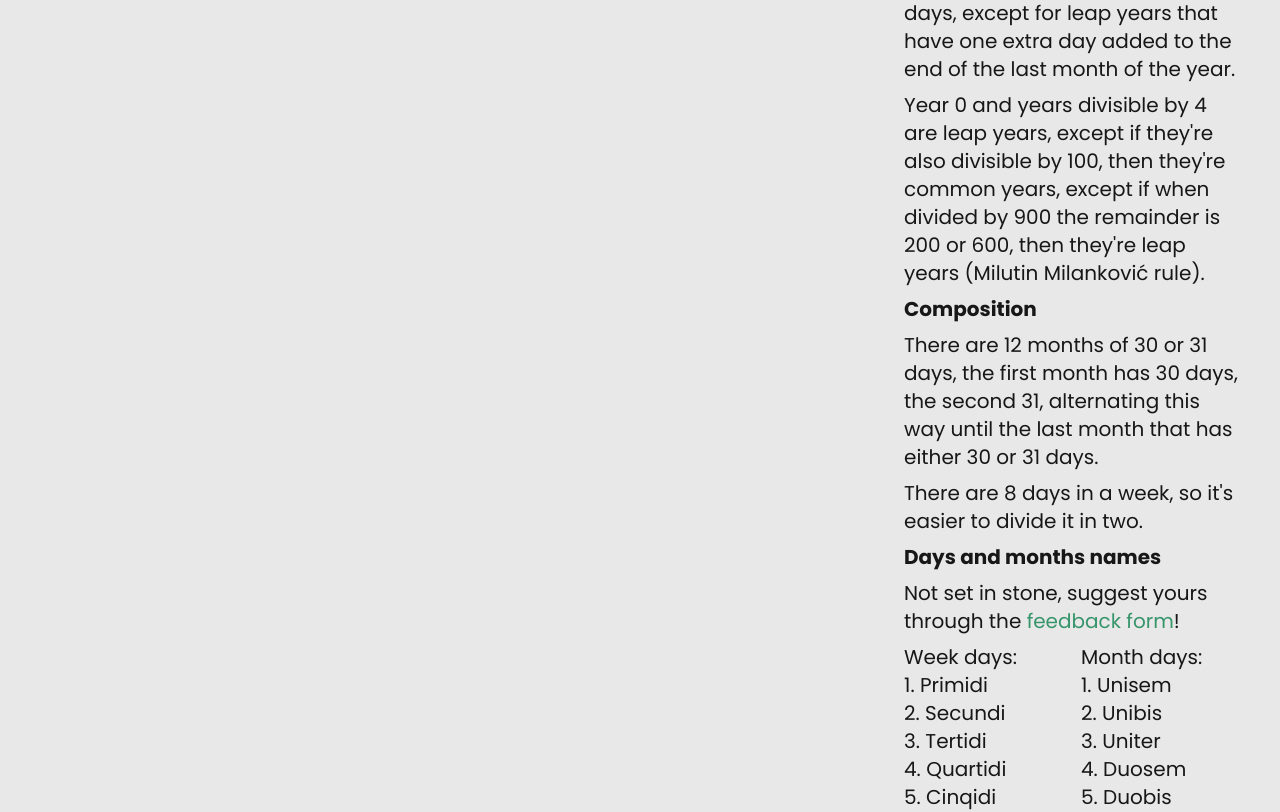
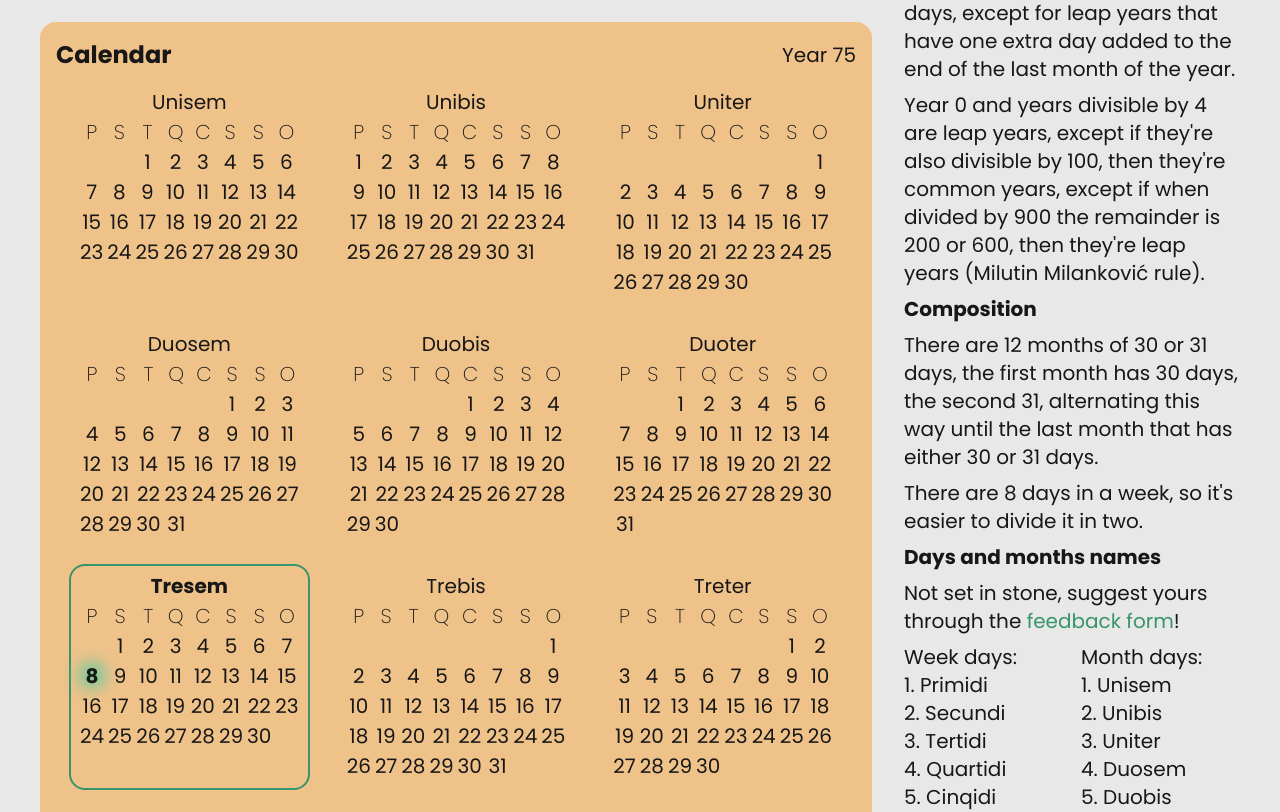
Before and after one commit to emnificent/lenorian, a SvelteKit app: page / in a window 1280 px wide. Shown: the part 395-1207 px from the top of the page. Built offline with nearby package versions, Linux system fonts and the light colour scheme.

Commit message:
feat: add calendar to home page

```diff
--- /dev/null
+++ b/src/components/Calendar.svelte
@@ -0,0 +1,175 @@
+<script>
+	import { onMount } from "svelte";
+
+  let calendar;
+  onMount(async () => {
+    const response = await fetch('/api/calendar');
+    calendar = await response.json();
+  });
+</script>
+
+<article>
+  <div class="header">
+    <h2>Calendar</h2>
+    <p>Year {calendar?.body.year.value} {calendar?.body.year.leapYear ? '(leap)': ''}</p>
+  </div>
+
+  <div class="calendar">
+    { #if calendar?.body }
+      { #each calendar.body.months as monthContainer }
+        <section class="{ monthContainer.month.current ? 'current' : '' }">
+          <h3>{ monthContainer.month.name }</h3>
+          <table>
+            <thead>
+              <th>P</th>
+              <th>S</th>
+              <th>T</th>
+              <th>Q</th>
+              <th>C</th>
+              <th>S</th>
+              <th>S</th>
+              <th>O</th>
+            </thead>
+            <tr>
+              { #each Array.from({ length: monthContainer.monthDays[0].weekday.index }) as empty }
+                <td></td>
+              { /each }
+              { #each Array.from({ length: 8 - monthContainer.monthDays[0].weekday.index }, (value, index) => index) as index }
+                <td class="{ monthContainer.monthDays[0 + index].day.current ? 'current' : '' }">
+                  { monthContainer.monthDays[0 + index].day.value }
+                </td>
+              { /each }
+            </tr>
+            <tr>
+              { #each Array.from({ length: 8 }, (value, index) => index) as index }
+                <td class="{ monthContainer.monthDays[(8 - monthContainer.monthDays[0].weekday.index) + index].day.current ? 'current' : '' }">
+                  { monthContainer.monthDays[(8 - monthContainer.monthDays[0].weekday.index) + index].day.value }
+                </td>
+              { /each }
+            </tr>
+            <tr>
+              { #each Array.from({ length: 8 }, (value, index) => index) as index }
+                <td class="{ monthContainer.monthDays[(16 - monthContainer.monthDays[0].weekday.index) + index].day.current ? 'current' : '' }">
+                  { monthContainer.monthDays[(16 - monthContainer.monthDays[0].weekday.index) + index].day.value }
+                </td>
+              { /each }
+            </tr>
+            <tr>
+              { #each Array.from({ length: 8 }, (value, index) => index) as index }
+                <td class="{ monthContainer.monthDays[(24 - monthContainer.monthDays[0].weekday.index) + index]?.day.current ? 'current' : '' }">{
+                  monthContainer.monthDays[(24 - monthContainer.monthDays[0].weekday.index) + index]
+                    ? monthContainer.monthDays[(24 - monthContainer.monthDays[0].weekday.index) + index]?.day.value
+                    : ''
+                }</td>
+              { /each }
+            </tr>
+            <tr>
+              { #each Array.from({ length: 8 }, (value, index) => index) as index }
+                <td class="{ monthContainer.monthDays[(32 - monthContainer.monthDays[0].weekday.index) + index]?.day.current ? 'current' : '' }">{
+                  monthContainer.monthDays[(32 - monthContainer.monthDays[0].weekday.index) + index]
+                    ? monthContainer.monthDays[(32 - monthContainer.monthDays[0].weekday.index) + index]?.day.value
+                    : ''
+                }</td>
+              { /each }
+            </tr>
+          </table>
+        </section>
+      { /each }
+    { /if }
+  </div>
+</article>
+
+<style lang="scss">
+  article {
+    background-color: var(--c-primary--light);
+    padding: 1rem;
+    border-radius: 1rem;
+    position: relative;
+
+    @media (prefers-color-scheme: dark) {
+      background-color: var(--c-primary--dark);
+    }
+
+    & h2 {
+      font-size: calc(var(--fs-title--small) * 1rem);
+      font-weight: var(--fw--bold);
+    }
+
+    & .header {
+      display: flex;
+      justify-content: space-between;
+      align-items: center;
+    }
+  }
+
+  .calendar {
+    display: grid;
+    grid-template: auto / 1fr;
+    gap: 1rem;
+    justify-items: center;
+    padding: 0.5rem;
+
+    @media screen and (width >= 768px) {
+      grid-template: auto / repeat(2, 1fr);
+    }
+
+    @media screen and (width >= 1200px) {
+      grid-template: auto / repeat(3, 1fr);
+    }
+
+    & section {
+      padding: 0.5rem;
+      border-radius: 1rem;
+
+      &.current {
+        box-shadow: inset 0 0 0 0.125rem var(--c-secondary--dark);
+
+        & h3 {
+          font-weight: var(--fw--bold);
+        }
+      }
+    }
+
+    & h3 {
+      text-align: center;
+    }
+
+    & th,
+    & td {
+      padding-inline: 1px;
+    }
+
+    & th {
+      font-weight: var(--fw--light);
+    }
+
+    & td {
+      text-align: center;
+
+      &.current {
+        font-weight: var(--fw--bold);
+        position: relative;
+        z-index: 0;
+
+        &::before {
+          content: '';
+          position: absolute;
+          top: 0;
+          right: 0;
+          width: 100%;
+          aspect-ratio: 1/1;
+          z-index: -1;
+          border-radius: 1rem;
+          background-color: var(--c-secondary--light);
+          filter: blur(0.5rem);
+        }
+
+        @media (prefers-color-scheme: dark) {
+          &::before {
+            background-color: var(--c-secondary--dark);
+          }
+        }
+      }
+    }
+  }
+</style>
--- a/src/routes/+page.svelte
+++ b/src/routes/+page.svelte
@@ -1,5 +1,6 @@
 <script>
 	import About from "../components/About.svelte";
+	import Calendar from "../components/Calendar.svelte";
   import Convert from "../components/Convert.svelte";
   import Today from "../components/Today.svelte";
 </script>
@@ -12,6 +13,8 @@
     </div>
 
     <Convert />
+
+    <Calendar />
   </main>
   <aside>
     <About />
```
